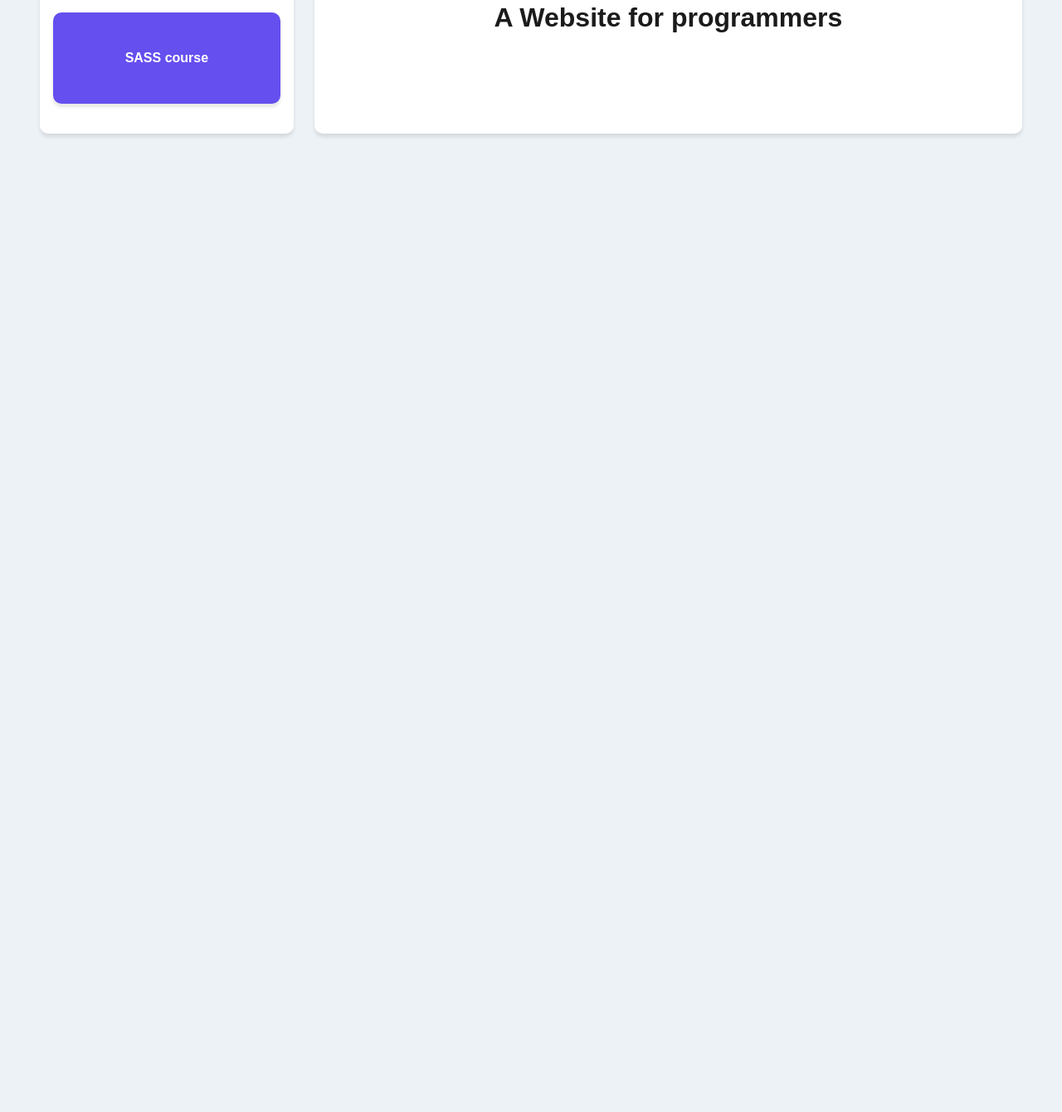
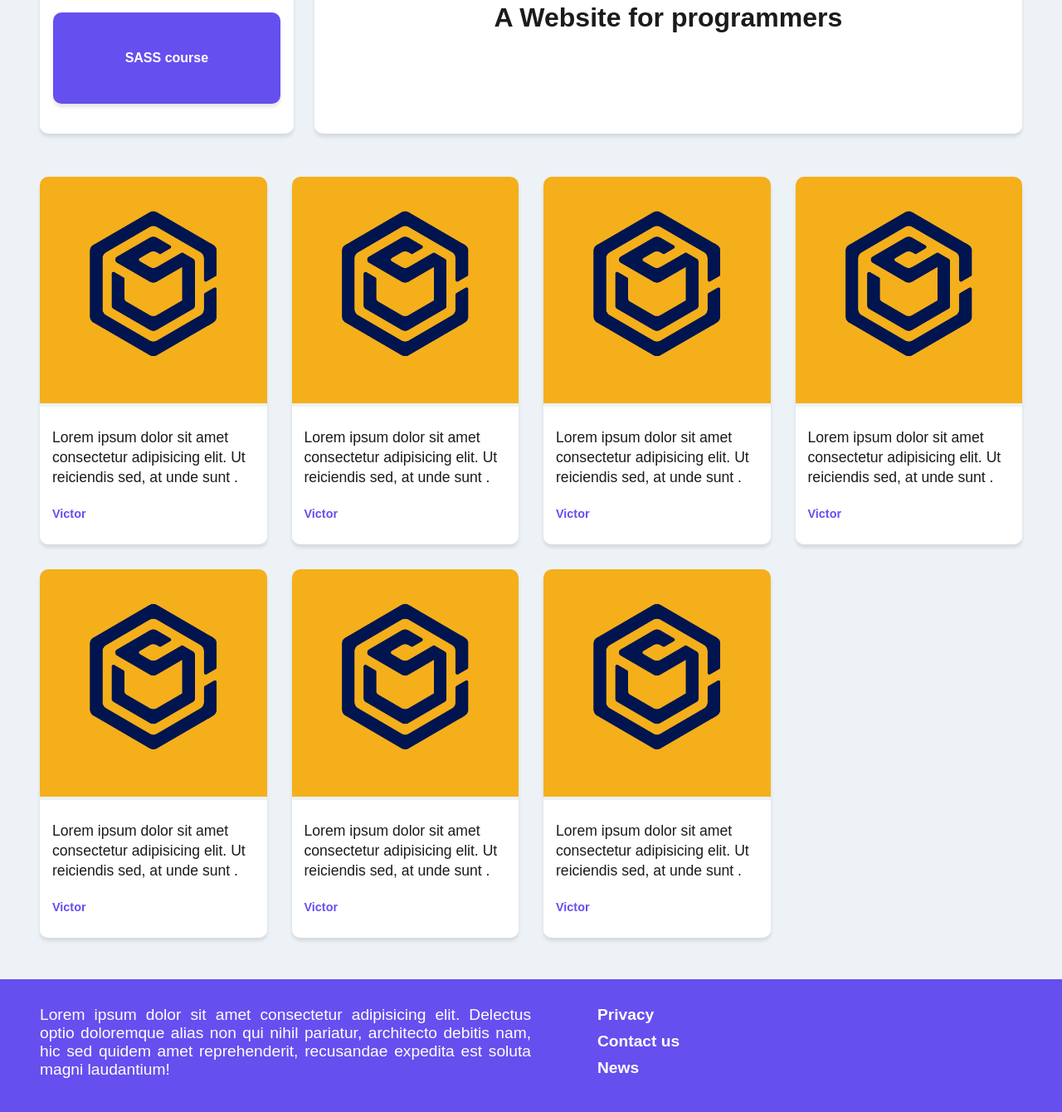
Before and after one commit to SilentSongMEA/project-sass3, a plain HTML site: page index.html in a window 1280 px wide. Shown: the part 569-1909 px from the top of the page at 83% size. Before the commit the page ends 800 px from the top, so only its background shows below. Drawn offline with Linux system fonts and the light colour scheme.

Commit message:
create cards and footer site

```diff
--- a/index.html
+++ b/index.html
@@ -59,6 +59,105 @@
 </main>
 
 </div>
+<div class="cards">
+<div class="card">
+    <img src="./pic/Logo.png" alt="card">
+    <div class="card-content">
+<p>
+    Lorem ipsum dolor sit amet consectetur adipisicing elit. Ut reiciendis sed, at unde sunt .
 
+</p>
+<span>
+    Victor
+</span>
+    </div>
+</div>
+<div class="card">
+    <img src="./pic/Logo.png" alt="card">
+    <div class="card-content">
+<p>
+    Lorem ipsum dolor sit amet consectetur adipisicing elit. Ut reiciendis sed, at unde sunt .
+
+</p>
+<span>
+    Victor
+</span>
+    </div>
+</div>
+<div class="card">
+    <img src="./pic/Logo.png" alt="card">
+    <div class="card-content">
+<p>
+    Lorem ipsum dolor sit amet consectetur adipisicing elit. Ut reiciendis sed, at unde sunt .
+
+</p>
+<span>
+    Victor
+</span>
+    </div>
+</div>
+<div class="card">
+    <img src="./pic/Logo.png" alt="card">
+    <div class="card-content">
+<p>
+    Lorem ipsum dolor sit amet consectetur adipisicing elit. Ut reiciendis sed, at unde sunt .
+
+</p>
+<span>
+    Victor
+</span>
+    </div>
+</div>
+<div class="card">
+    <img src="./pic/Logo.png" alt="card">
+    <div class="card-content">
+<p>
+    Lorem ipsum dolor sit amet consectetur adipisicing elit. Ut reiciendis sed, at unde sunt .
+
+</p>
+<span>
+    Victor
+</span>
+    </div>
+</div>
+<div class="card">
+    <img src="./pic/Logo.png" alt="card">
+    <div class="card-content">
+<p>
+    Lorem ipsum dolor sit amet consectetur adipisicing elit. Ut reiciendis sed, at unde sunt .
+
+</p>
+<span>
+    Victor
+</span>
+    </div>
+</div>
+<div class="card">
+    <img src="./pic/Logo.png" alt="card">
+    <div class="card-content">
+<p>
+    Lorem ipsum dolor sit amet consectetur adipisicing elit. Ut reiciendis sed, at unde sunt .
+
+</p>
+<span>
+    Victor
+</span>
+    </div>
+</div>
+
+</div>
+<footer>
+    <div class="summary">
+    <p>Lorem ipsum dolor sit amet consectetur adipisicing elit. Delectus optio doloremque alias non qui nihil pariatur, architecto debitis nam, hic sed quidem amet reprehenderit, recusandae expedita est soluta magni laudantium!</p>
+    </div>
+
+    <div class="links">
+        <ul>
+            <li><a href="#">Privacy</a></li>
+            <li><a href="#">Contact us</a></li>
+            <li><a href="#">News</a></li>
+        </ul>
+    </div>
+</footer>
 </body>
 </html>
--- a/styles/scss/style.scss
+++ b/styles/scss/style.scss
@@ -85,6 +85,7 @@ body{
         }
     }
 
+
     main{
         flex-direction: column;
         width: 75%;
@@ -105,7 +106,73 @@ body{
         }
     }
 }
+.cards{
+    width: calc(100% - 6rem);
+    margin: 0 auto;
+    display: grid;
+    grid-template-columns: repeat(4,1fr);
+    grid-template-rows: auto;
+    gap:30px;
+    padding: 20px 0;
 
+}
+.card{
+@include boxStyle;
+
+img{
+    width:100%;
+}
+.card-content{
+    line-height: 1.5rem;
+    padding: 15px;
+    background: $secondaryColor;
+
+    p{
+        margin: 10px 0;
+        @include textstyle(1.1rem,100,$textColor);
+    }
+    span{
+        display: inline-block;
+        margin:10px 0;
+        @include textstyle(0.9rem,bold,$primaryColor);
+    }
+}
+}
+footer{
+    display: flex;
+    padding: 2rem 3rem;
+    margin-top: 30px;
+    background: $primaryColor;
+
+    .summary{
+    width: 50%;
+
+    p{
+        @include textstyle(1.2rem,100,$secondaryColor);
+        text-align: justify;
+
+    }
+    }
+    .links{
+
+        padding: 0 5rem;
+
+        ul{
+            list-style-type: none;
+        }
+        a{
+            text-decoration: none;
+            @include textstyle(1.2rem,bold,$secondaryColor);
+            margin-bottom: 10px;
+            display: inline-block;
+
+            &:hover{
+                color: $textColor;
+                transition: all .15s ease-in;
+            }
+        }
+    }
+}
 @include media(M){
     .hamburger-menu{
         display: flex;
@@ -123,8 +190,6 @@ body{
        height: 500px;
 
         p{
-
-
             font-size: 1.3rem;
         }
 
@@ -135,5 +200,26 @@ body{
 
     }
 }
+.cards{
+    grid-template-columns: 1fr;
+    margin: 0 auto;
+}
 
+footer{
+    flex-direction: column;
+    .summary{
+        width: 100%;
+        margin-bottom: 30px;
+    }
+    .links{
+        width: 100%;
+        padding: 0;
+    }
 }
+}
+@include media(L){
+    .cards{
+        grid-template-columns: 1fr 1fr;
+        gap: 50px;
+    }
+}
```
Also changed, not shown: styles/css/style.css, styles/scss/_mixin.scss (line endings or trailing spaces), 1 other file.
